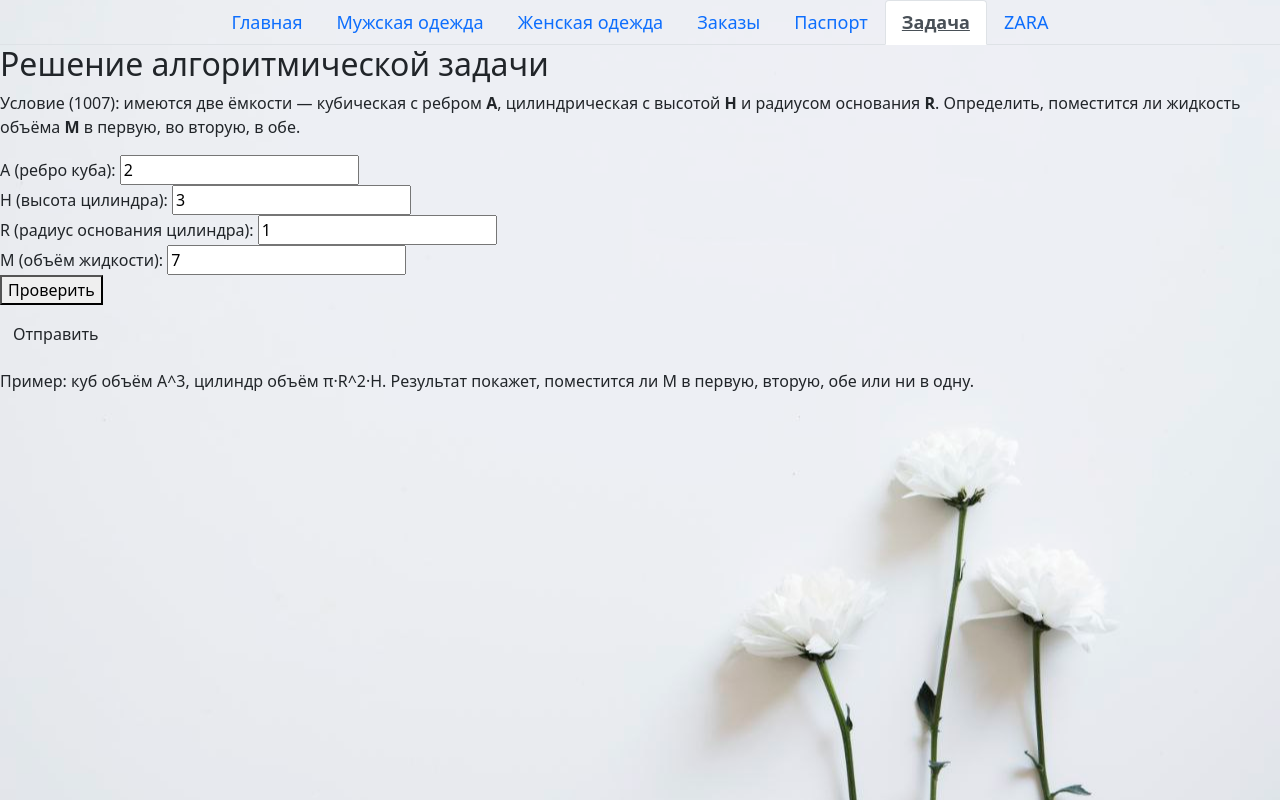
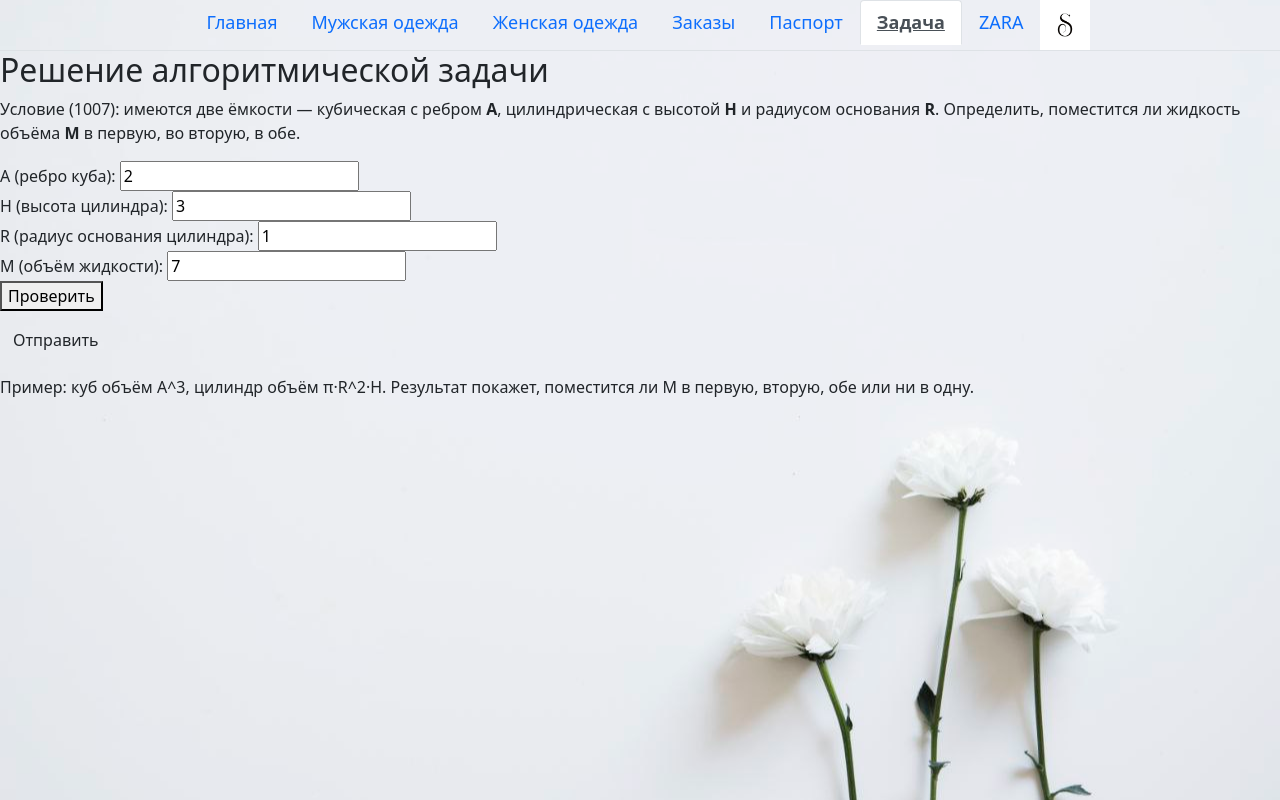
Before and after one commit to gareevaregina16-design/kr1, a website: page prj1/zadacha.html in a window 1280 px wide. Drawn offline with nearby package versions, Linux system fonts and the light colour scheme.

Commit message:
Update zadacha.html

```diff
--- a/prj1/zadacha.html
+++ b/prj1/zadacha.html
@@ -34,6 +34,8 @@
     <li class="nav-item">
         <a class="nav-link " href="https://www.zara.com" target="_blank">ZARA</a>
     </li>
+    <a href = "img/logo.jpg" target = "_self">
+    <img src="img/logo.jpg" width="50" > </a>
 </ul>
 
 
@@ -68,4 +70,5 @@
 
 <script src="zadacha.js"></script>
 
+
 </body>
```
